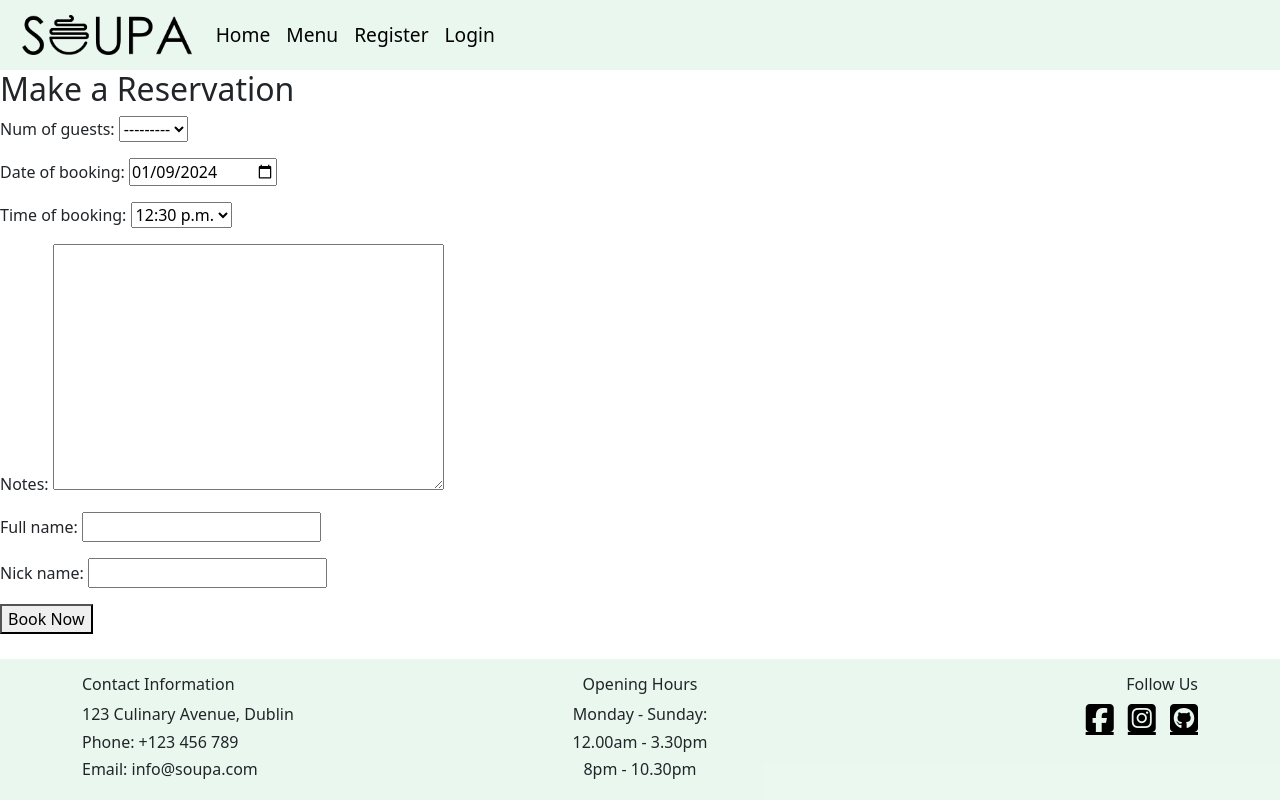
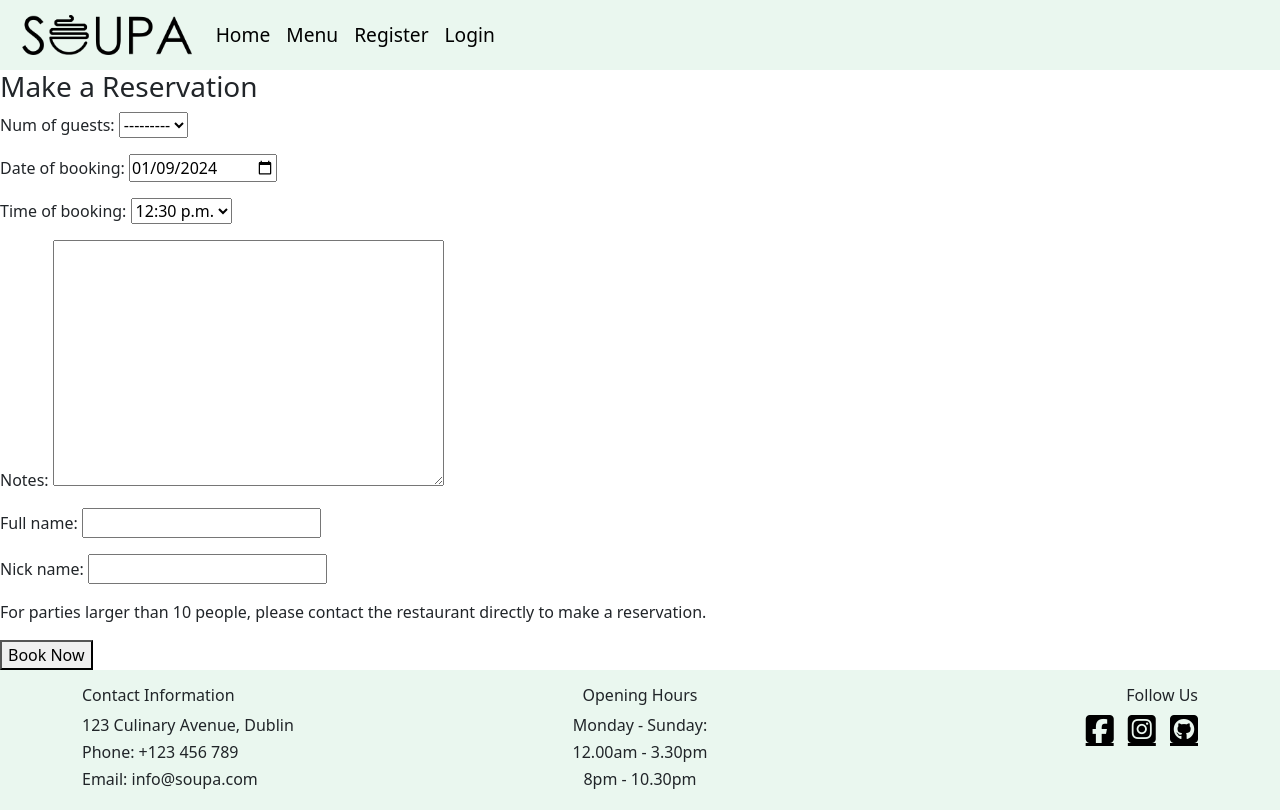
Before and after one commit to Darioc18/PP4-restaurant-booking-system, a Django app: page /booking/ in a window 1280 px wide. Run offline with Django 4.2, Linux system fonts and the light colour scheme; some libraries are stand-ins or nearby versions.

Commit message:
Add message for user to booking form

```diff
--- a/templates/booking.html
+++ b/templates/booking.html
@@ -1,10 +1,11 @@
 {% extends 'base.html' %}
 
 {% block content %}
-<h2>Make a Reservation</h2>
+<h3>Make a Reservation</h3>
 <form method="post" action="{% url 'booking' %}">
 {% csrf_token %}
 {{ form.as_p }}
+<p>For parties larger than 10 people, please contact the restaurant directly to make a reservation.</p>
 <button type="submit">Book Now</button>
 </form>
 {% endblock %}
```
